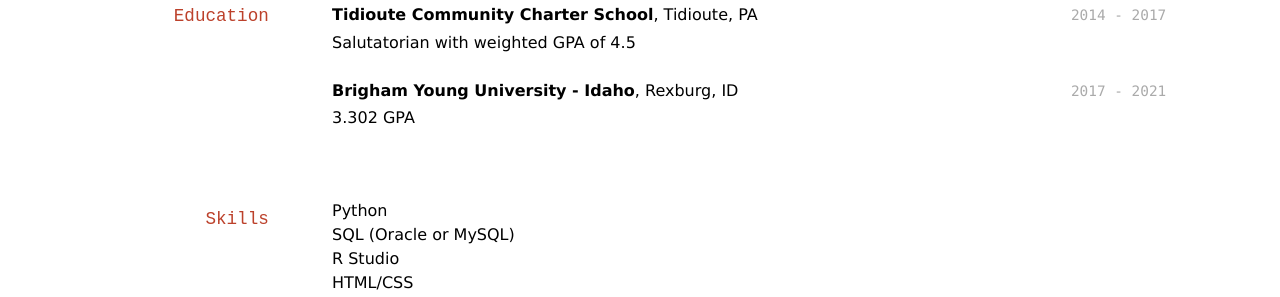
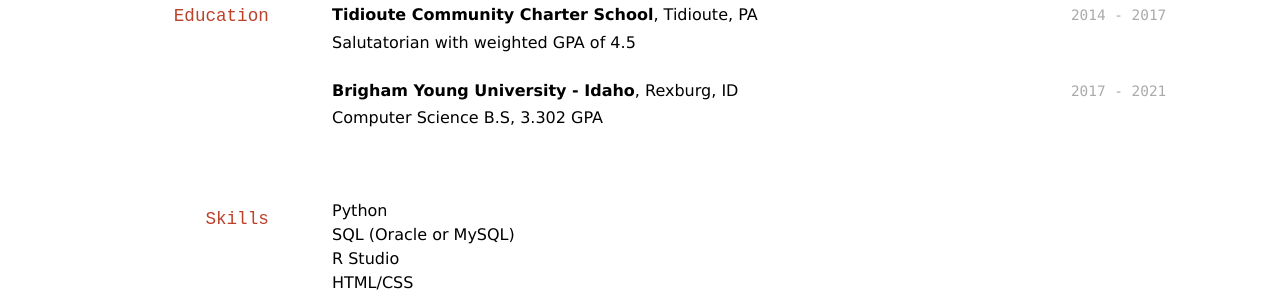
Before and after one commit to alexandraleon/oliphantk-resume, a Jekyll site: the page built from docs/index.md, in a window 1280 px wide. Shown: the part 747-1044 px from the top of the page. Built offline with Jekyll 4.4.1, drawn with Linux system fonts in a browser that asks for light colours.

Commit message:
Update index.md

```diff
--- a/docs/index.md
+++ b/docs/index.md
@@ -44,7 +44,7 @@ __Tidioute Community Charter School__, Tidioute, PA
 `2017 - 2021`
 __Brigham Young University - Idaho__, Rexburg, ID
 
--  3.302 GPA
+-  Computer Science B.S, 3.302 GPA
 
 ## Skills
 
```
